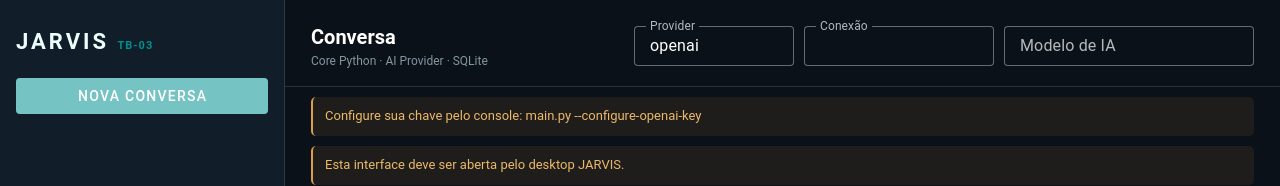
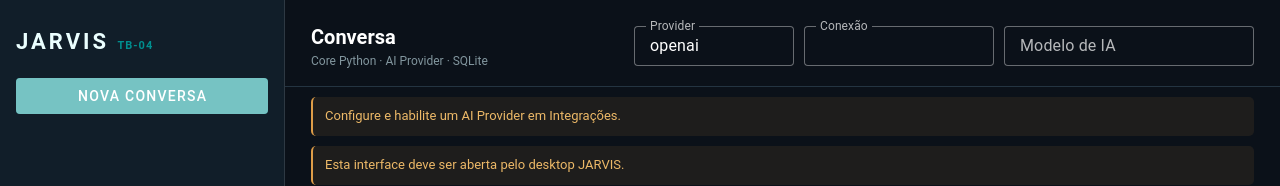
Before and after one commit to kallbuloso/sofias_jarvis, a Vue app in the folder frontend/: page / in a window 1280 px wide. Shown: the top 186 px of the page. Built offline with nearby package versions, Linux system fonts and the light colour scheme.

Commit message:
ui(tb-04): label provider-neutral AI configuration

```diff
--- a/frontend/src/App.vue
+++ b/frontend/src/App.vue
@@ -802,7 +802,7 @@ onMounted(async () => {
     <v-layout>
       <v-navigation-drawer permanent width="285" color="surface">
         <div class="sidebar-heading">
-          <div class="brand">JARVIS <span>TB-03</span></div>
+          <div class="brand">JARVIS <span>TB-04</span></div>
           <v-btn block color="primary" variant="flat" :disabled="!ready || busy || createBusy || memoryMutationBusy" @click="createConversation">
             Nova conversa
           </v-btn>
@@ -858,7 +858,7 @@ onMounted(async () => {
             </div>
           </div>
           <div v-if="!credentialConfigured" class="inline-alert" role="alert">
-            Configure sua chave pelo console: main.py --configure-openai-key
+            Configure e habilite um AI Provider em Integrações.
           </div>
           <div v-if="warning" class="inline-alert" role="alert" aria-live="assertive">
             {{ warning }}
```
